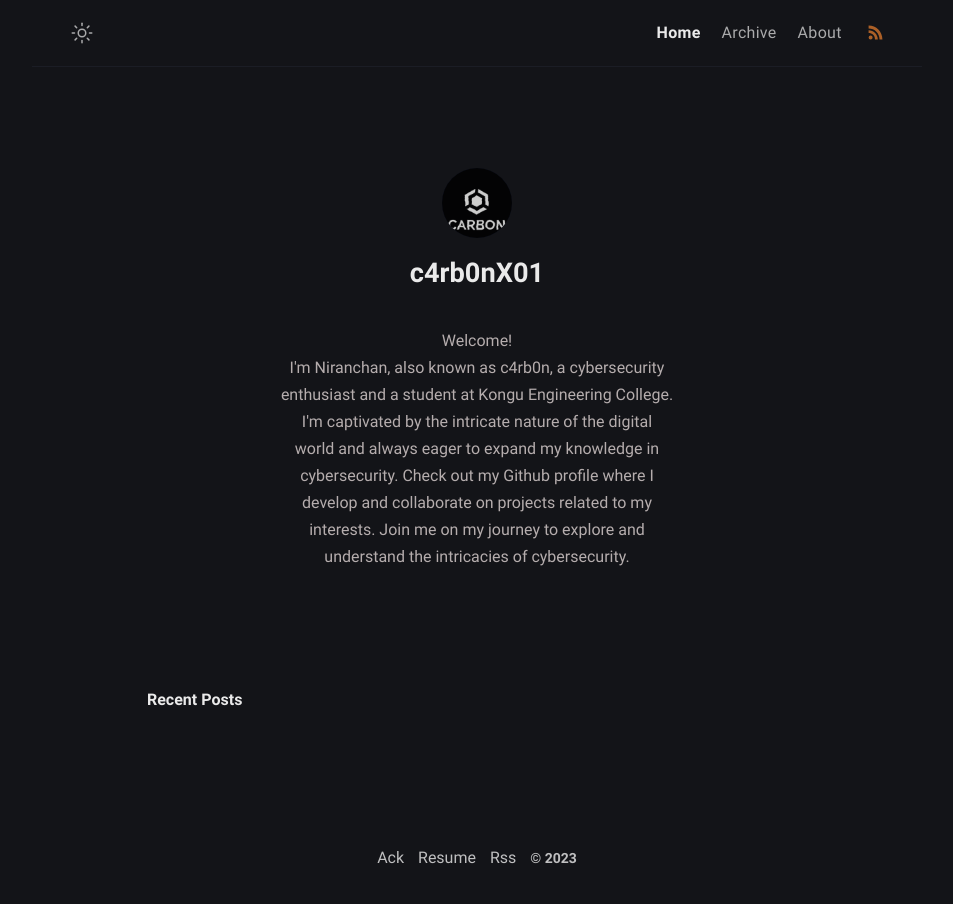
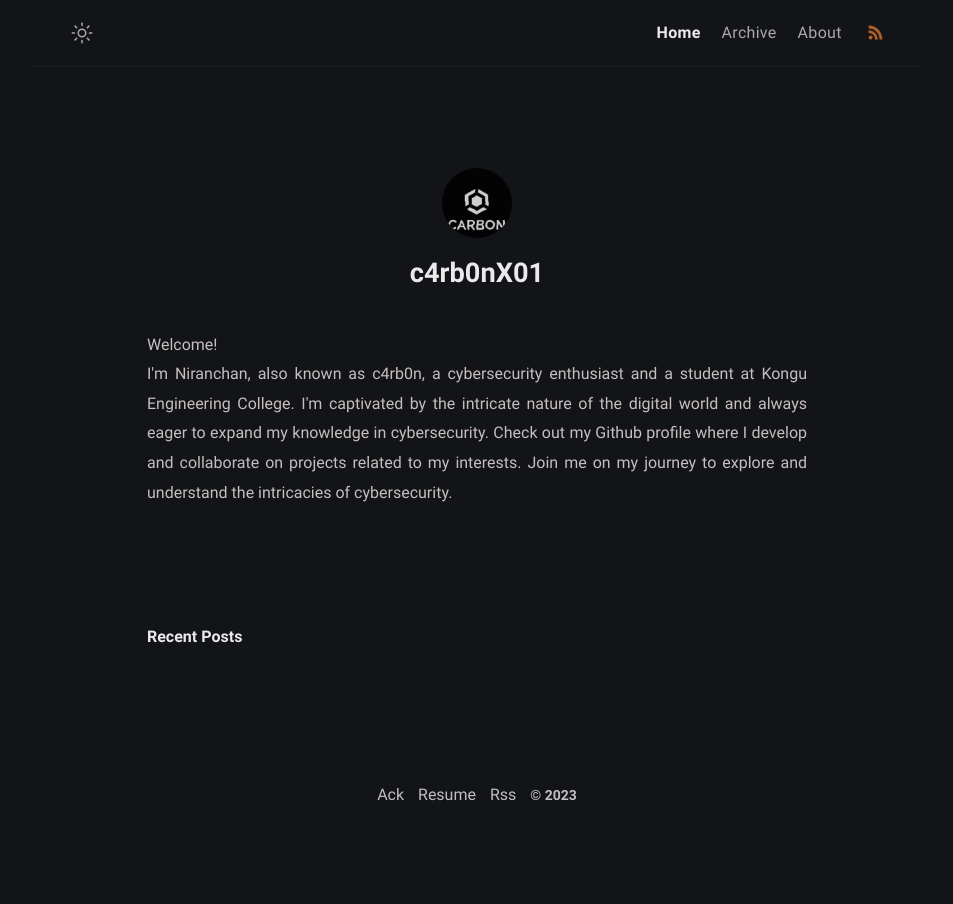
Before and after one commit to c4rb0nX01/c4rb0n.github.io, a Jekyll site: the page built from index.md, in a window 1280 px wide. Shown: the whole page, without its empty margins (163-1116 px from the left). Built offline with Jekyll 4.4.1, drawn with Linux system fonts in a browser that asks for light colours.

Commit message:
Update _config.yml

```diff
--- a/_config.yml
+++ b/_config.yml
@@ -12,8 +12,10 @@ mode: dark # default theme "dark" | "light"
 author:
   name: c4rb0nX01 # author name
   bio: >- # tell to the world
+    <div class="center-justify">
     <br>Welcome!<br/>
     I'm Niranchan, also known as c4rb0n, a cybersecurity enthusiast and a student at Kongu Engineering College. I'm captivated by the intricate nature of the digital world and always eager to expand my knowledge in cybersecurity. Check out my Github profile where I develop and collaborate on projects related to my interests. Join me on my journey to explore and understand the intricacies of cybersecurity.
+    </div>
   username: c4rb0n # general username
   github: c4rb0nX1 # github username
   twitter: to be added # twitter username
```
